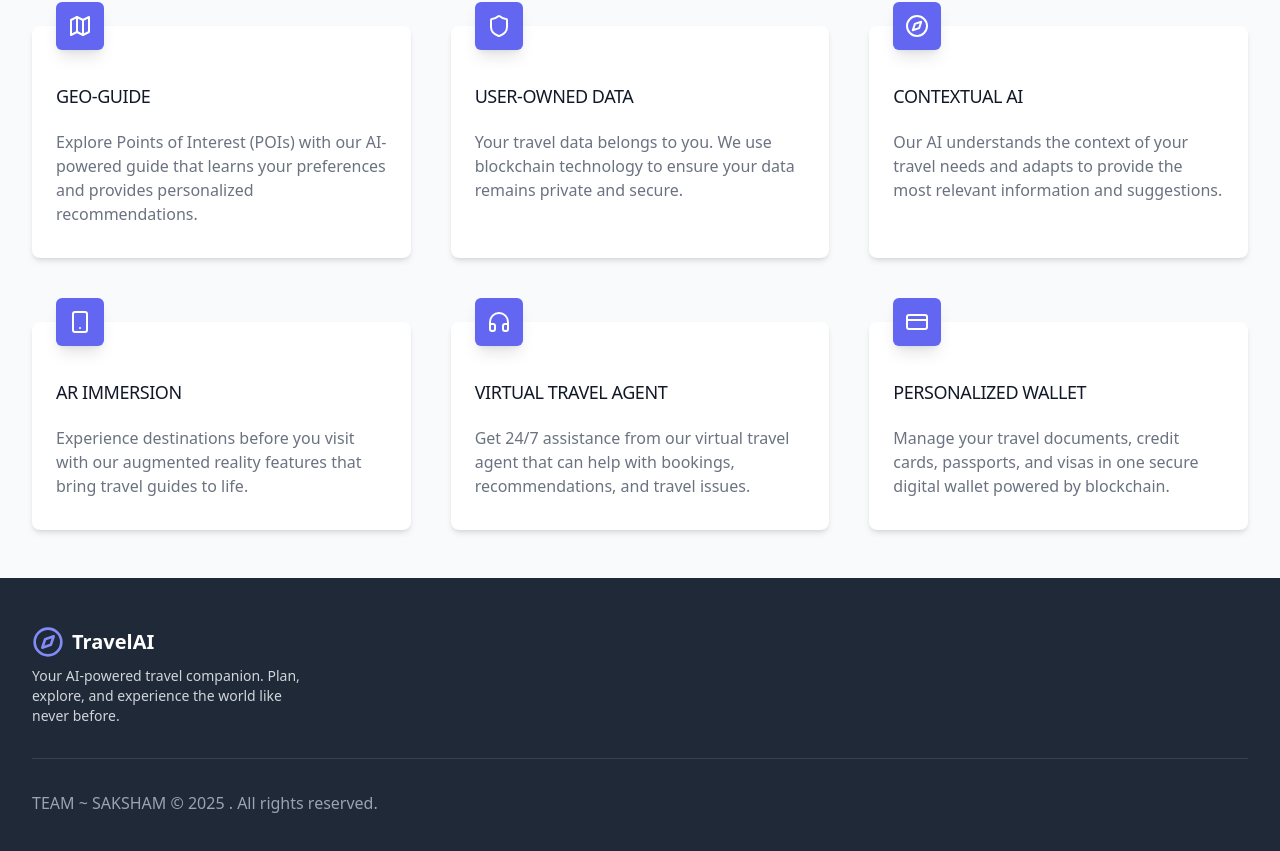
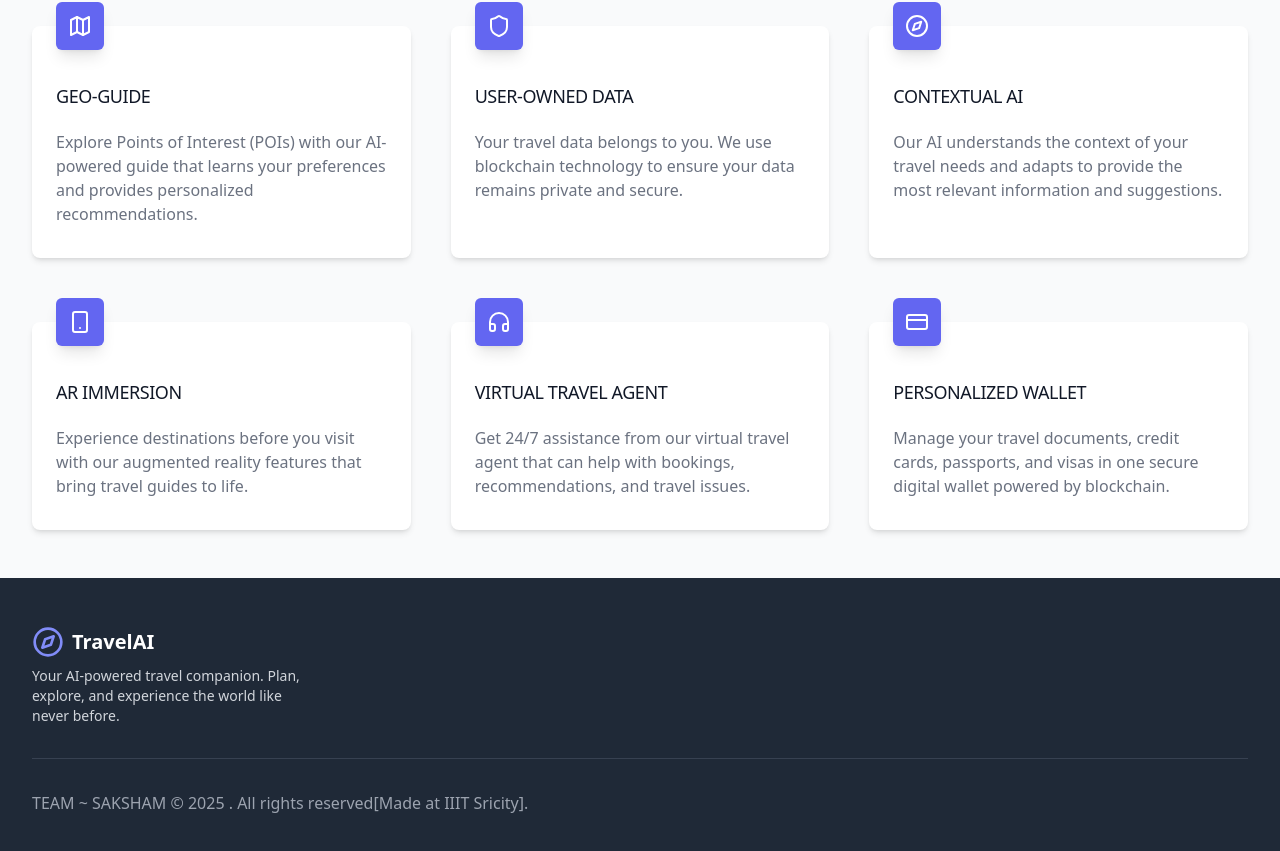
Before and after one commit to abhijit826/saksh, a React (Vite) app: page / in a window 1280 px wide. Shown: the part 852-1703 px from the top of the page. Built offline with nearby package versions, Linux system fonts and the light colour scheme.

Commit message:
footer changed last

```diff
--- a/src/components/Footer.tsx
+++ b/src/components/Footer.tsx
@@ -61,7 +61,7 @@ const Footer: React.FC = () => {
             <a href="#" className="text-gray-400 hover:text-gray-300">Terms</a> */}
           </div>
           <p className="mt-8 text-base text-gray-400 md:mt-0 md:order-1">
-          TEAM ~ SAKSHAM  &copy; 2025 . All rights reserved.
+          TEAM ~ SAKSHAM  &copy; 2025 . All rights reserved[Made at IIIT Sricity].
           </p>
         </div>
       </div>
```
